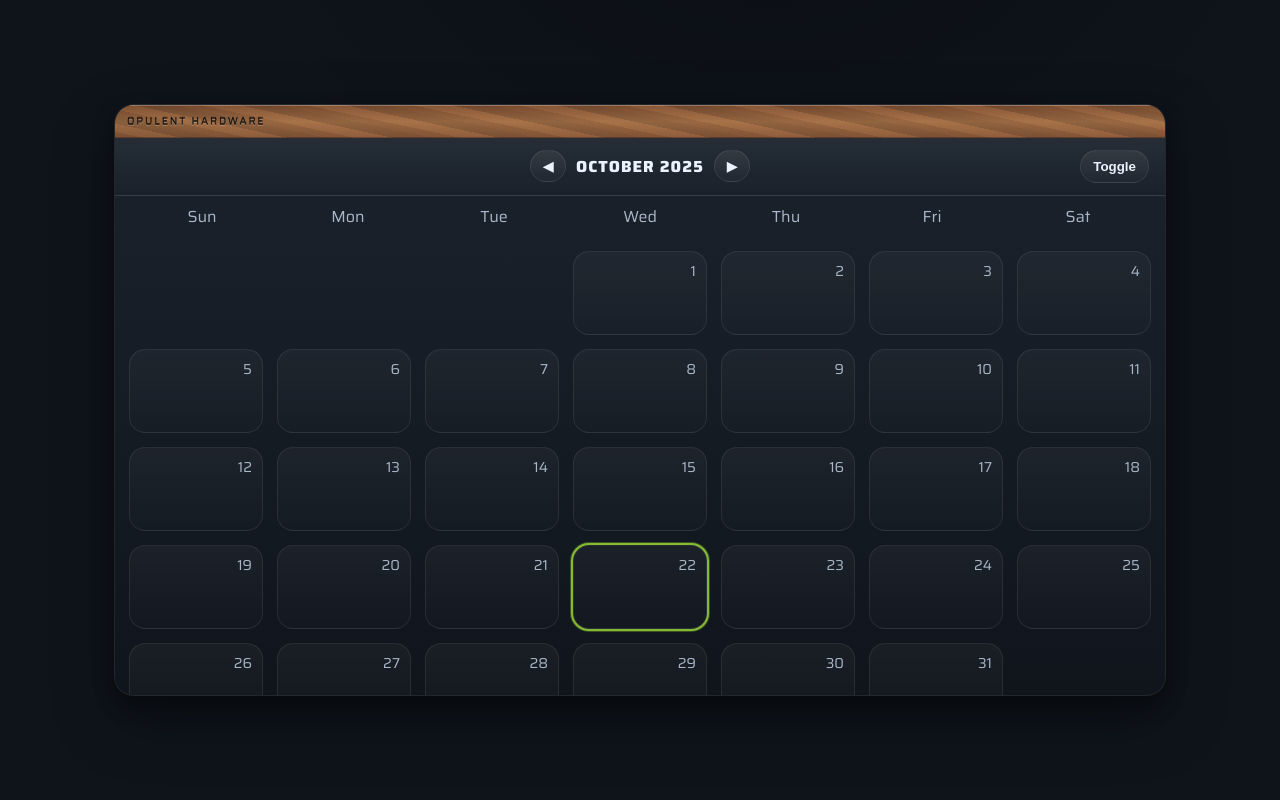
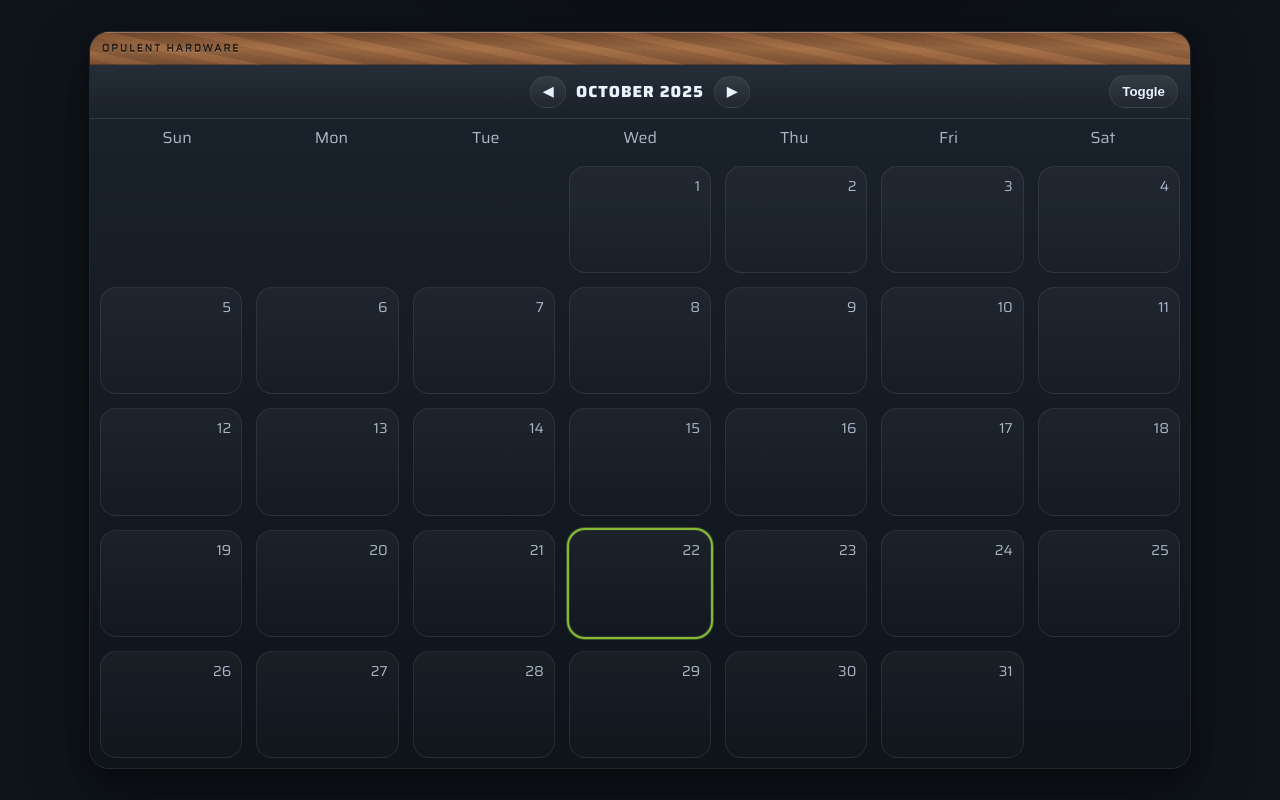
Before and after one commit to OPULENT-HARDWARE/Opulent-Hardware-Calendar, a plain HTML site: page index.html in a window 1280 px wide. Drawn offline with Linux system fonts and the light colour scheme.

Commit message:
Update index.html

```diff
--- a/index.html
+++ b/index.html
@@ -51,8 +51,8 @@
     }
 
     .frame {
-      width: min(1050px, 95vw);
-      aspect-ratio: 16/9;
+      width: min(1100px, 96vw);
+      height: min(820px, 92vh); /* fill the viewport vertically; no aspect-ratio clipping */
       border-radius: var(--radius);
       box-shadow: var(--shadow);
       overflow: hidden;
@@ -94,7 +94,7 @@
       grid-template-columns: 1fr auto 1fr; /* center the month/nav, sides for left/right controls */
       align-items: center;
       gap: 12px;
-      padding: 12px 16px;
+      padding: 10px 12px; /* slightly tighter to free space for the grid */
       border-bottom: 1px solid var(--border);
       background: linear-gradient(180deg, rgba(255,255,255,.05), rgba(255,255,255,0));
     }
@@ -116,15 +116,29 @@
     }
 
     .btn.icon { width: 36px; height: 32px; display:grid; place-items:center; padding:0; }
-    .grid { display: grid; grid-template-rows: auto 1fr; height: 100%; }
-    .dow { display: grid; grid-template-columns: repeat(7, 1fr); text-align:center; padding: 8px 14px; color: var(--muted); }
-    .days { display: grid; grid-template-columns: repeat(7, 1fr); grid-auto-rows: minmax(84px, 1fr); gap: var(--tile); padding: 14px; }
+
+    .grid { display: grid; grid-template-rows: auto 1fr; height: 100%; min-height: 0; }
+    .dow { display: grid; grid-template-columns: repeat(7, 1fr); text-align:center; padding: 6px 10px; color: var(--muted); }
+
+    /* Fill all remaining space and always show all rows without clipping */
+    .days {
+      --rows: 6; /* default */
+      display: grid;
+      grid-template-columns: repeat(7, 1fr);
+      grid-template-rows: repeat(var(--rows), 1fr);
+      height: 100%;
+      min-height: 0;
+      gap: var(--tile);
+      padding: 10px; /* tighter so the calendar fills the frame */
+      box-sizing: border-box;
+    }
 
     .day {
       position: relative; border-radius: 16px;
       border: 1px solid var(--border);
       background: linear-gradient(180deg, rgba(255,255,255,.04), rgba(255,255,255,.01));
       transition: transform .12s ease, box-shadow .12s ease;
+      min-height: 0; /* prevent overflow stretching */
     }
 
     .day:hover { transform: translateY(-2px); box-shadow: 0 8px 18px rgba(0,0,0,.25); }
@@ -211,6 +225,11 @@
       const daysInMonth = end.getDate();
       const today = new Date();
 
+      // Compute how many rows are needed (5 or 6) and set a CSS var so rows fill available space
+      const cells = startIdx + daysInMonth;
+      const rows = Math.ceil(cells / 7);
+      daysWrap.style.setProperty('--rows', rows);
+
       const frag = document.createDocumentFragment();
 
       for (let i = 0; i < startIdx; i++) frag.appendChild(document.createElement('div'));
```
